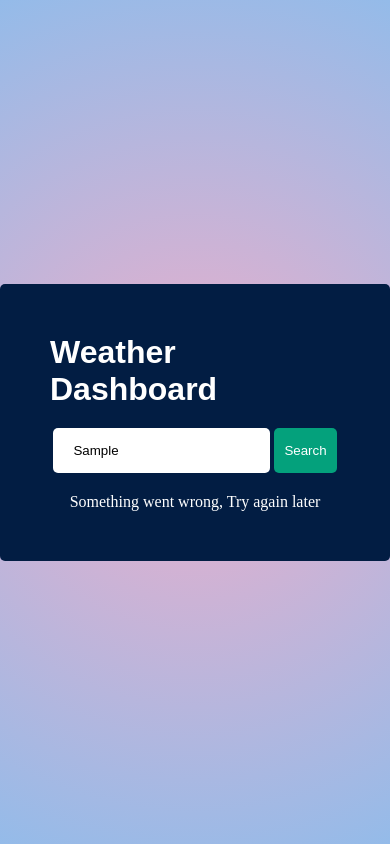
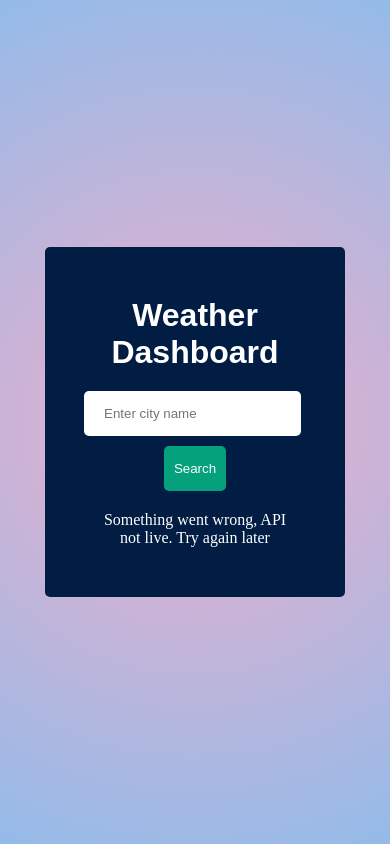
Before and after one commit to thaiyalnath-b/Weather-Dashboard, a plain HTML site: page index.html in a window 390 px wide. Both pictures are taken after typing "Sample" into the empty fields and a click on the button "Search". Drawn offline with Linux system fonts and the light colour scheme; no server answers.

Commit message:
added styles

```diff
--- a/index.html
+++ b/index.html
@@ -12,7 +12,7 @@
     <div class="entities">
         <h1>Weather Dashboard</h1>
         <div id="content">
-            <input type="text" placeholder="Enter city name" id="givenData">
+            <input type="text" placeholder="Enter city name" id="givenData" required>
             <button id="btn">Search</button>
         </div>
     <p id="loading">Loading...</p>
--- a/script.js
+++ b/script.js
@@ -12,28 +12,41 @@ searchBtn.addEventListener('click', ()=>{
     const city = cityInput.value;
     if(city){
         fetchWeather(city);
+        cityInput.value ='';
     }
+
 });
 
 async function fetchWeather(city) {
+    // Clear previous data
+    weatherInfo.style.display = 'none';
+    cityName.textContent = '';
+    temperature.textContent = '';
+    weather.textContent = '';
+    humidity.textContent = '';
+    wind.textContent = '';
+    loading.innerHTML = 'Loading...';
+    loading.style.display = 'block';
+
     const url = `https://wttr.in/${city}?format=j1`;
 
-    try{
-        loading.style.display = 'block'
+    try {
         const response = await fetch(url);
 
+        console.log("Fetching...");
         if(!response.ok){
             throw new Error('city not found');
         }
         const data = await response.json();
+        console.log("Displaying data...")
         displayWeather(data);
         loading.style.display = 'none';
-    }
-    catch (error) {
-        loading.innerHTML = `Something went wrong,  Try again later`;
+    } catch (error) {
+        loading.innerHTML = `Something went wrong, API not live. Try again later`;
         console.log(error.message);
     }
 }
+
 
 function displayWeather(data){
      const currentCondition = data.current_condition[0];
@@ -44,3 +57,6 @@ function displayWeather(data){
      wind.textContent = `Wind Speed: ${currentCondition.windspeedKmph} Km/h`;
      weatherInfo.style.display = 'block';
 };
+function displayWeather2(data){
+    return null;
+}
--- a/styles.css
+++ b/styles.css
@@ -1,10 +1,10 @@
-*{
+* {
     padding: 0;
     margin: 0;
     box-sizing: border-box;
 }
 
-body{
+body {
     display: flex;
     flex-direction: column;
     justify-content: center;
@@ -14,7 +14,8 @@ body{
     background: radial-gradient(circle,
             rgba(238, 174, 202, 1) 0%,
             rgba(148, 187, 233, 1) 100%);
-    .entities{
+
+    .entities {
         display: flex;
         flex-direction: column;
         justify-content: center;
@@ -24,18 +25,26 @@ body{
         border-radius: 5px;
         padding: 50px;
     }
-    h1{
+
+    h1 {
         margin-bottom: 20px;
         color: white;
         font-family: Arial, Helvetica, sans-serif;
     }
-    #givenData{
+
+    #givenData {
         height: 45px;
         padding: 20px;
         border-radius: 5px;
         border: none;
+        margin-right: 5px;
     }
-    #btn{
+
+    input:focus {
+        outline: 3px solid rgb(4, 247, 182);
+    }
+
+    #btn {
         height: 45px;
         padding: 10px;
         border: none;
@@ -43,23 +52,40 @@ body{
         background-color: rgb(4, 161, 124);
         color: white;
     }
-    #btn:hover{
+
+    #btn:hover {
         background-color: rgb(2, 104, 80);
+        box-shadow: rgba(252, 252, 252, 0.2) 0px 7px 29px 0px;
     }
-    #loading{
+
+    #loading {
         margin-top: 20px;
         color: white;
         display: none;
     }
-    .info{
+
+    .info {
         display: none;
         margin-top: 20px;
         color: white;
-        h2{
+
+        h2 {
             margin-bottom: 2px;
         }
-        p{
+
+        p {
             padding: 3px;
         }
     }
+
+    @media screen and (max-width: 600px) {
+        .entities {
+            width: 300px;
+            text-align: center;
+        }
+
+        #btn {
+            margin-top: 10px;
+        }
+    }
 }
```
